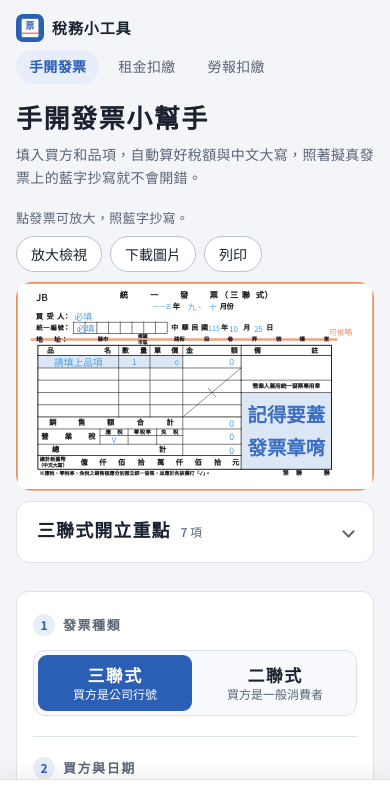
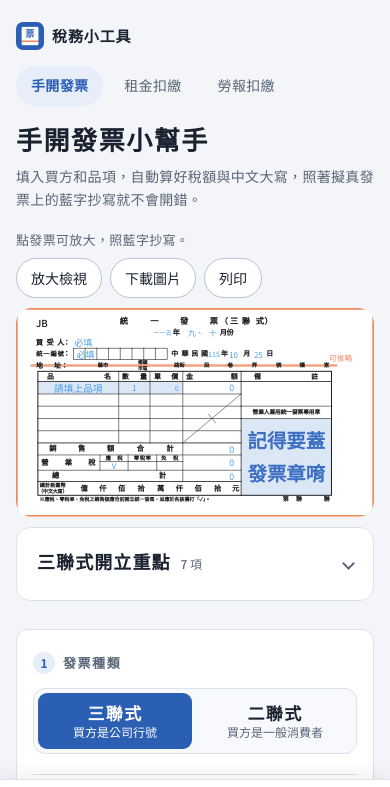
Before and after one commit to art13-art/invoice-helper, a plain HTML site: page index.html in a window 390 px wide. Shown: the top 787 px of the page. Drawn offline with nearby package versions, Linux system fonts and the light colour scheme; a web font is replaced by a local one.

Commit message:
Comfort pass on phones and desktops
- Menu links, brand, invoice preview buttons and tips toggle now meet a 40-44px tap size
- Shorter payer label so it fits one line on 320px phones

Co-Authored-By: Claude Opus 5.5 <noreply@anthropic.com>
Claude-Session: https://claude.ai/code/session_012wWvx74czJc9tDuW7ZSdVw

```diff
--- a/assets/nav.css
+++ b/assets/nav.css
@@ -1,10 +1,10 @@
 /* Site header shared by every tool. Uses the page's own tokens. */
 .site-head{display:flex;align-items:center;gap:14px;flex-wrap:wrap;padding-block:14px 0;max-width:1480px;margin:0 auto}
-.site-brand{display:inline-flex;align-items:center;gap:8px;text-decoration:none;color:var(--fg);font-weight:700;letter-spacing:.06em;font-size:15px;white-space:nowrap}
+.site-brand{display:inline-flex;align-items:center;gap:8px;min-height:44px;padding-right:4px;text-decoration:none;color:var(--fg);font-weight:700;letter-spacing:.06em;font-size:15px;white-space:nowrap}
 .site-brand img{width:28px;height:28px;border-radius:7px;display:block}
 .site-nav{display:flex;gap:6px;overflow-x:auto;scrollbar-width:none;-webkit-overflow-scrolling:touch;min-width:0;flex:1}
 .site-nav::-webkit-scrollbar{display:none}
-.site-nav a{flex:none;text-decoration:none;color:var(--muted);font-size:14px;padding:0 12px;min-height:34px;display:inline-flex;align-items:center;border-radius:99px;border:1px solid transparent;white-space:nowrap}
+.site-nav a{flex:none;text-decoration:none;color:var(--muted);font-size:14px;padding:0 14px;min-height:40px;display:inline-flex;align-items:center;border-radius:99px;border:1px solid transparent;white-space:nowrap}
 .site-nav a:hover{color:var(--fg);border-color:var(--line)}
 .site-nav a[aria-current="page"]{color:var(--accent);background:var(--accent-soft);font-weight:700}
 .site-nav a:focus-visible,.site-brand:focus-visible{outline:2px solid var(--accent);outline-offset:2px}
--- a/index.html
+++ b/index.html
@@ -113,7 +113,7 @@ header p{margin:0;color:var(--muted);max-width:40em;font-size:15px;text-wrap:pre
 /* preview */
 .pv-head{display:flex;align-items:center;justify-content:space-between;gap:12px}
 .caption{font-size:13px;color:var(--muted);margin:0}
-.zoom{display:none;font:inherit;font-size:14px;border:1px solid var(--line-strong);background:var(--surface);color:var(--fg);border-radius:99px;padding:0 14px;min-height:36px;cursor:pointer;white-space:nowrap}
+.zoom{display:none;font:inherit;font-size:14px;border:1px solid var(--line-strong);background:var(--surface);color:var(--fg);border-radius:99px;padding:0 14px;min-height:40px;cursor:pointer;white-space:nowrap}
 .inv-scroll{overflow-x:auto;-webkit-overflow-scrolling:touch;overscroll-behavior-x:contain;border-radius:16px}
 .inv-sizer{position:relative}
 .inv-stage{position:absolute;left:0;top:0;transform-origin:0 0;background:var(--paper);filter:brightness(var(--paper-dim));border-radius:24px;overflow:hidden}
@@ -139,7 +139,7 @@ header p{margin:0;color:var(--muted);max-width:40em;font-size:15px;text-wrap:pre
 .inv-scroll.fit .inv-stage input{pointer-events:none}
 
 .tips{background:var(--surface);border:1px solid var(--line);border-radius:14px;padding:14px 20px}
-.tips summary{display:flex;align-items:center;gap:10px;cursor:pointer;list-style:none;font-family:var(--f-head);font-size:18px;font-weight:700;letter-spacing:.06em;min-height:32px}
+.tips summary{display:flex;align-items:center;gap:10px;cursor:pointer;list-style:none;font-family:var(--f-head);font-size:18px;font-weight:700;letter-spacing:.06em;min-height:44px}
 .tips summary::-webkit-details-marker{display:none}
 .tips summary::after{content:"";margin-left:auto;width:9px;height:9px;border-right:2px solid var(--muted);border-bottom:2px solid var(--muted);transform:rotate(45deg);transition:transform .2s}
 .tips[open] summary::after{transform:rotate(-135deg)}
@@ -156,7 +156,7 @@ footer{color:var(--muted);font-size:13px}
 @media (max-width:639px){.toast{bottom:calc(96px + env(safe-area-inset-bottom,0px))}}
 @media (prefers-reduced-motion:reduce){.toast,.tips summary::after{transition:none}}
 .pv-actions{display:flex;gap:8px;flex-wrap:wrap;justify-content:flex-end}
-.pvbtn{font:inherit;font-size:14px;border:1px solid var(--line-strong);background:var(--surface);color:var(--fg);border-radius:99px;padding:0 14px;min-height:36px;cursor:pointer;white-space:nowrap}
+.pvbtn{font:inherit;font-size:14px;border:1px solid var(--line-strong);background:var(--surface);color:var(--fg);border-radius:99px;padding:0 14px;min-height:40px;cursor:pointer;white-space:nowrap}
 .pvbtn:hover{border-color:var(--accent);color:var(--accent)}
 .pvbtn:disabled{opacity:.5;cursor:progress}
 .pvbtn:focus-visible{outline:2px solid var(--accent);outline-offset:2px}
```
Also changed, not shown: rent-withholding/index.html (+1 -1 lines).
